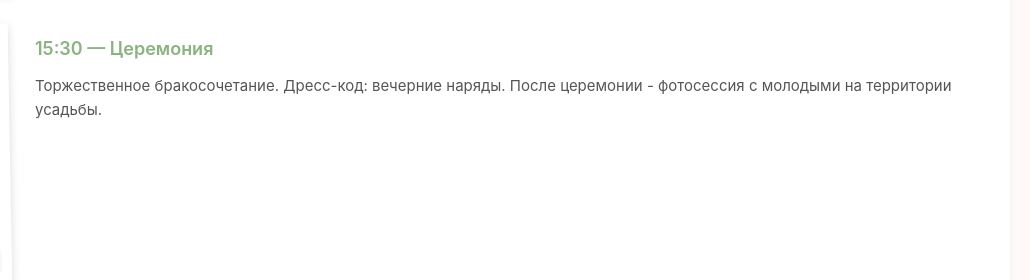
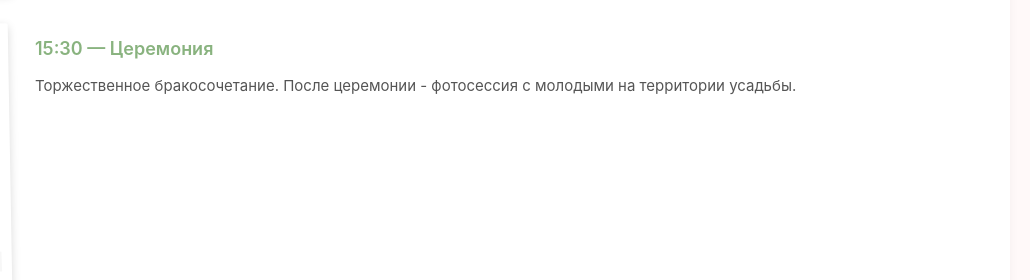
Before and after one commit to lexfor/wedding, a plain HTML site: page index.html in a window 1280 px wide. Shown: the part 1074-1354 px from the top of the page, 250-1280 px from the left. Drawn offline with Linux system fonts and the light colour scheme.

Commit message:
Feature: Update text

```diff
--- a/index.html
+++ b/index.html
@@ -362,7 +362,7 @@
                 </div>
                 <div class="schedule-content">
                     <p class="schedule-time">15:30 — Церемония</p>
-                    <p class="schedule-desc">Торжественное бракосочетание. Дресс-код: вечерние наряды. После церемонии - фотосессия с молодыми на территории усадьбы.</p>
+                    <p class="schedule-desc">Торжественное бракосочетание. После церемонии - фотосессия с молодыми на территории усадьбы.</p>
                 </div>
             </div>
 
```
